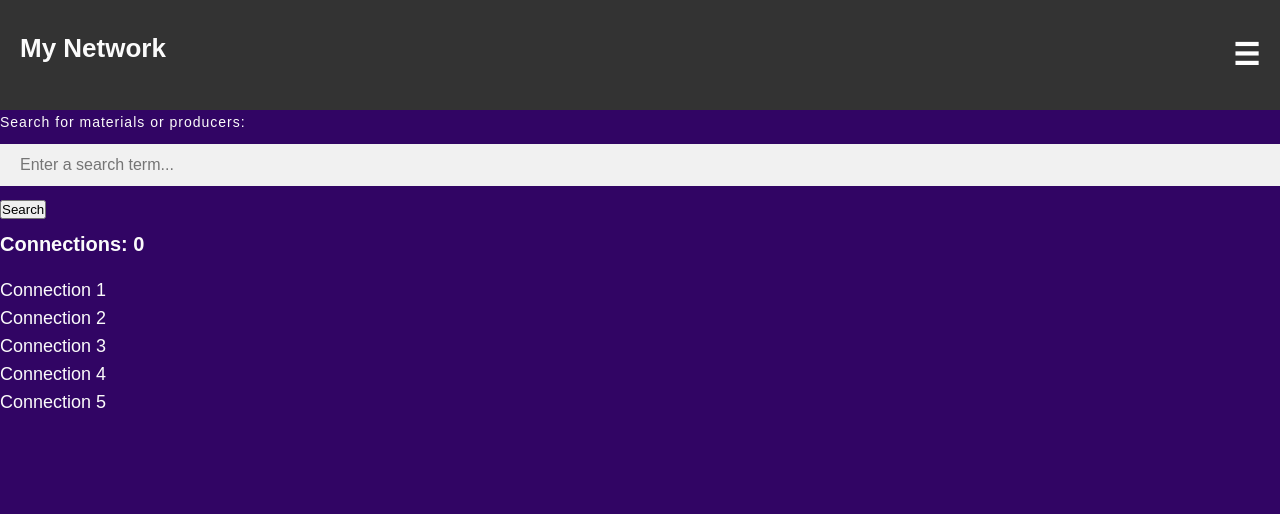
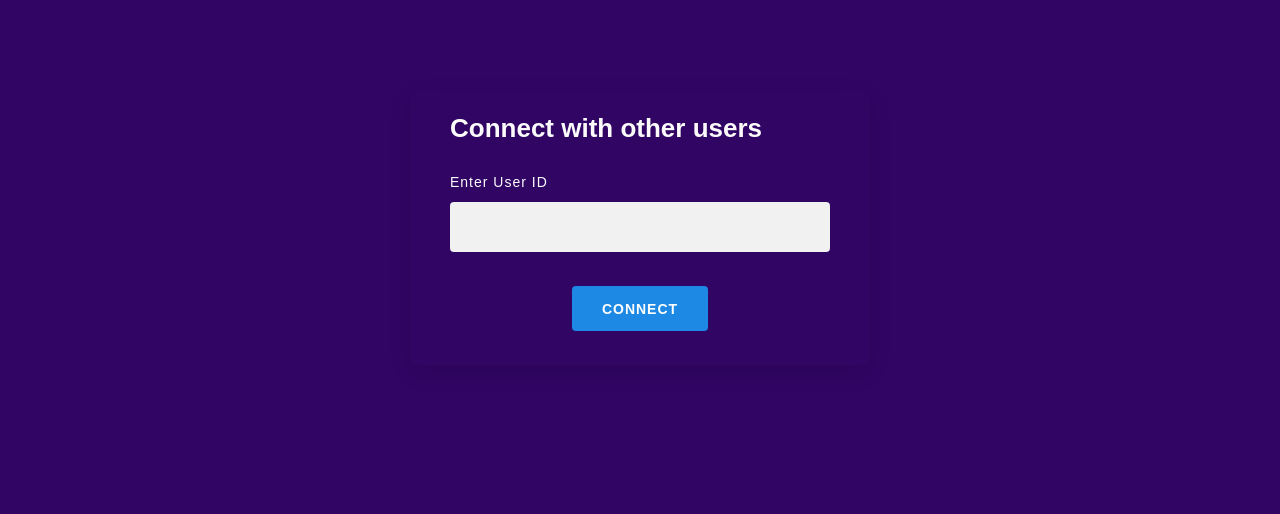
Before and after one commit to S0r81/SuplAISense, a Flask app: page /network in a window 1280 px wide. Shown: the top 514 px of the page. Run offline with Flask 3, Linux system fonts and the light colour scheme; parts of the project's set-up code (start-up, migrations or seed data) failed here and were passed over.

Commit message:
Connections and friends

```diff
--- a/app.py
+++ b/app.py
@@ -8,6 +8,9 @@ from werkzeug.utils import secure_filename
 from bson import ObjectId
 from gridfs import GridFS
 import os
+
+
+
 
 
 app = Flask(__name__)
@@ -102,3 +105,33 @@ def documents():
 @app.route('/network')
 def network():
     return render_template('mynetwork.html')
+
+@app.route('/search_user', methods=['POST'])
+@login_required
+def search_user():
+    user_id = request.form.get('user_id')
+    user = db.users.find_one({"_id": user_id})
+    if user:
+        return jsonify({"_id": user["_id"], "name": user["name"]})
+    else:
+        return jsonify({"error": "User not found"}), 404
+
+@app.route('/connect', methods=['POST'])
+@login_required
+def connect():
+    user_id = request.form.get('user_id')
+    current_user_id = session['user']['_id']
+    if user_id == current_user_id:
+        return jsonify({"error": "You cannot connect with yourself"}), 400
+
+    user = db.users.find_one({"_id": user_id})
+    if not user:
+        return jsonify({"error": "User not found"}), 400
+
+    if user_id not in session['user']['connections']:
+        db.users.update_one({"_id": current_user_id}, {"$push": {"connections": user_id}})
+        db.users.update_one({"_id": user_id}, {"$push": {"connections": current_user_id}})
+        session['user']['connections'].append(user_id)
+        return jsonify({"message": "Connected successfully"}), 200
+    else:
+        return jsonify({"error": "Already connected"}), 400
--- a/static/js/scripts.js
+++ b/static/js/scripts.js
@@ -19,6 +19,8 @@ $("form[name=signup_form").submit(function(e) {
 
   e.preventDefault();
 });
+
+
 
 $("form[name=login_form").submit(function(e) {
 
--- a/templates/dashboard.html
+++ b/templates/dashboard.html
@@ -10,11 +10,11 @@
   </div>
 
   <div id="slideMenu" class="slide-menu">
-      <a href="javascript:void(0)" class="close-btn" onclick="toggleMenu()">&times;</a>
+      <a href="javascript:void(0)" class="close-btn" onclick="toggleMenu()"></a>
       <input type="text" placeholder="Search..." />
+      <a href="/network">My Network</a>
       <a href="/documents">My Documents</a>
       <a href="/view-supply-chain">View Supply Chain</a>
-      <a href="mynetwork.html">My Network</a>
   </div>
 
   <div class="card-wrapper">
@@ -36,6 +36,7 @@
       </p>
     </div>
   </div>
+  <script src="https://code.jquery.com/jquery-3.6.0.min.js"></script>
   <script src="scripts.js"></script>
 
 {% endblock %}
--- a/templates/mynetwork.html
+++ b/templates/mynetwork.html
@@ -1,45 +1,34 @@
-<!DOCTYPE html>
-<html>
-  <head>
-    <meta charset="UTF-8">
-    <title>My Network</title>
-    <link rel="stylesheet" type="text/css" href="styles.css">
-  </head>
-  <body>
-    <header>
-      <h1>My Network</h1>
-      <div class="menu-btn">&#9776;</div>
-      <nav class="slide-menu">
-        <a href="#">Home</a>
-        <a href="#">My Profile</a>
-        <a href="#">Connections</a>
-        <a href="#">Messages</a>
-        <a href="#">Settings</a>
-        <a href="#">Sign Out</a>
-        <span class="close-btn">&times;</span>
-      </nav>
-    </header>
-    <main>
-      <div class="container">
-        <div class="search-container">
-          <form>
-            <label for="search-bar">Search for materials or producers:</label>
-            <input type="text" id="search-bar" name="search-bar" placeholder="Enter a search term...">
-            <button type="submit">Search</button>
-          </form>
-        </div>
-        <div class="connections-container">
-          <h2>Connections: <span class="connection-counter">0</span></h2>
-          <ul class="connections-list">
-            <li><a href="#">Connection 1</a></li>
-            <li><a href="#">Connection 2</a></li>
-            <li><a href="#">Connection 3</a></li>
-            <li><a href="#">Connection 4</a></li>
-            <li><a href="#">Connection 5</a></li>
-          </ul>
-        </div>
-      </div>
-    </main>
-    <script src="app.js"></script>
-  </body>
-</html>
+{% extends "base.html" %}
+
+{% block content %}
+<div class="card-wrapper">
+    <div class="card">
+        <h1>Connect with other users</h1>
+        <form id="connect-form">
+            <label for="user_id">Enter User ID</label>
+            <input type="text" name="user_id" id="user_id" class="field" required>
+            <input type="submit" class="btn" value="Connect">
+        </form>
+    </div>
+</div>
+
+<script src="https://code.jquery.com/jquery-3.6.0.min.js"></script>
+<script>
+  $(document).ready(function () {
+    $('#connect-form').on('submit', function (e) {
+      e.preventDefault();
+
+      const user_id = $('#user_id').val();
+      $.post('/connect', { user_id: user_id }, function (data) {
+        if (data.error) {
+          alert(data.error);
+        } else {
+          alert(data.message);
+          $('#user_id').val('');
+        }
+      });
+    });
+  });
+</script>
+
+{% endblock %}
--- a/user/models.py
+++ b/user/models.py
@@ -19,7 +19,8 @@ class User:
       "_id": uuid.uuid4().hex,
       "name": request.form.get('name'),
       "email": request.form.get('email'),
-      "password": request.form.get('password')
+      "password": request.form.get('password'),
+      "connections": []
     }
 
     # Encrypt the password
```
Also changed, not shown: static/css/styles.css (+35 -0 lines), templates/documents.html (+7 -0 lines).
